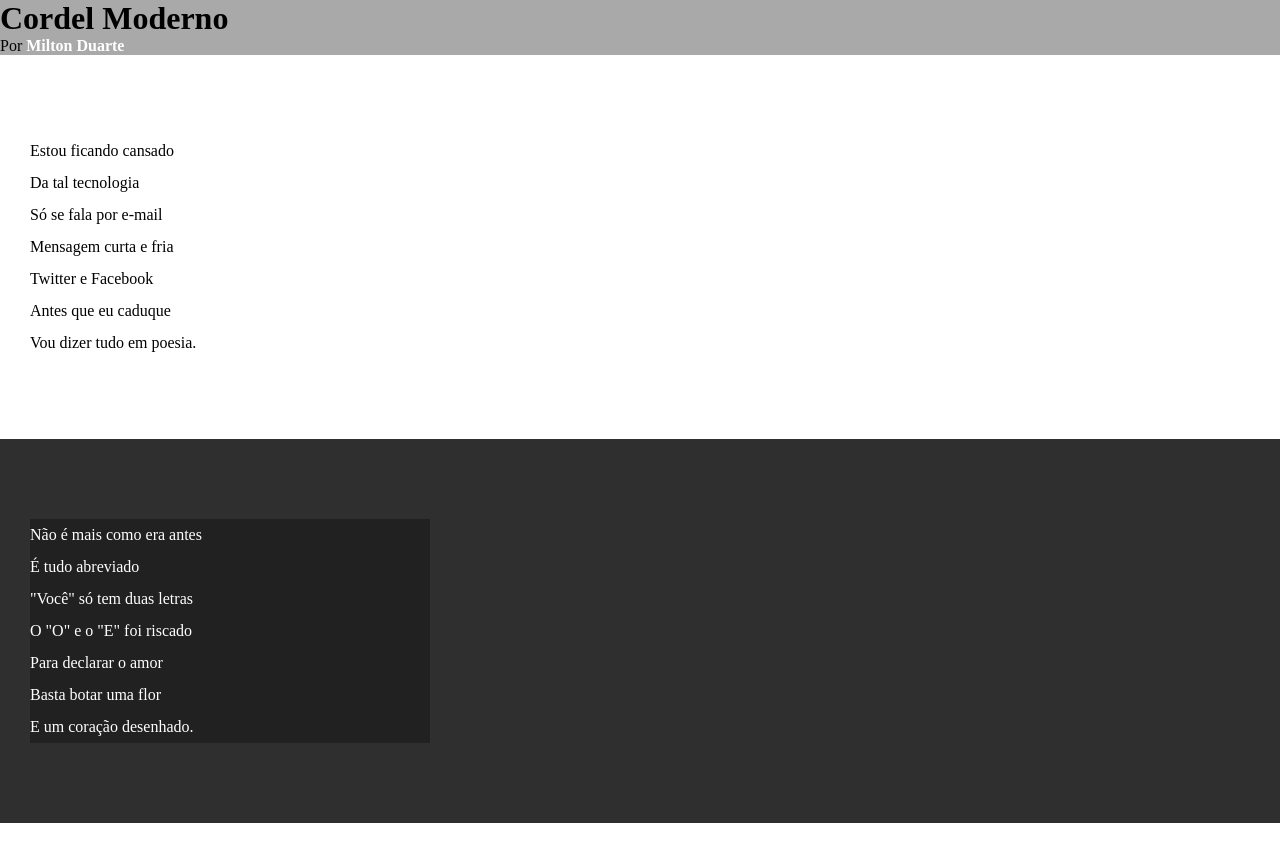
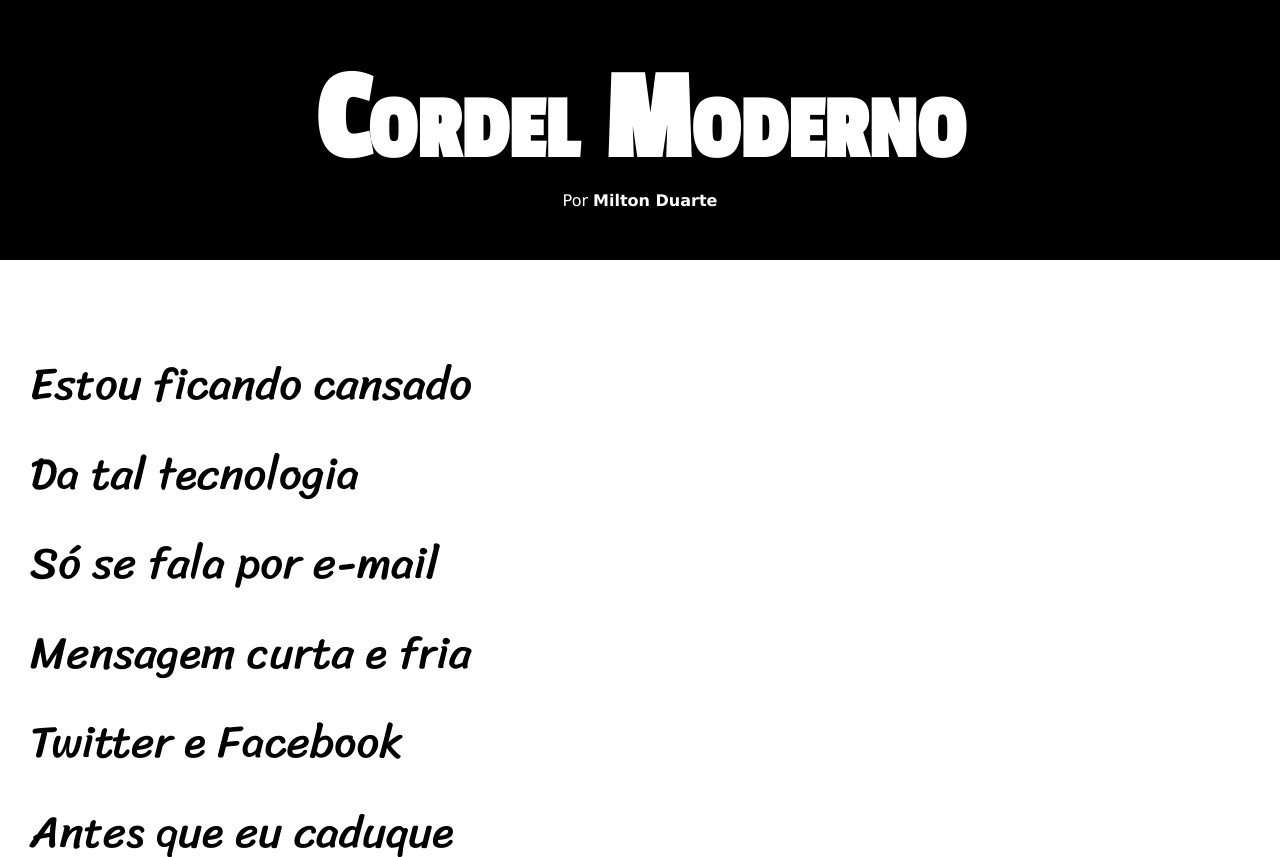
Before and after one commit to marciojunior7/Curso-em-Video-Exercicios-, a plain HTML site: page Desafios/d12/ProjetoCordel.html in a window 1280 px wide. Shown: the top 857 px of the page. Drawn offline with Linux system fonts and the light colour scheme.

Commit message:
Desafio 12 Cordel Moderno Finalizado

```diff
--- a/Desafios/d12/ProjetoCordel.html
+++ b/Desafios/d12/ProjetoCordel.html
@@ -9,8 +9,10 @@
     <title>Projeto Cordel</title>
 </head>
 <body>
-    <h1>Cordel Moderno</h1>
-    <p>Por <a href="https://www.recantodasletras.com.br/poesias/3186743" target="_blank">Milton Duarte</a></p>
+    <header>
+        <h1>Cordel Moderno</h1>
+        <p>Por <a href="https://www.recantodasletras.com.br/poesias/3186743" target="_blank">Milton Duarte</a></p>
+    </header>
 
 
     <section class="normal">
@@ -25,7 +27,7 @@
         </p>
     </section>
 
-    <section class="imagem">
+    <section class="imagem" id="img01">
         <p>
             Não é mais como era antes <br>
             É tudo abreviado <br>
@@ -61,7 +63,7 @@
     </section>
 
 
-    <section class="imagem">
+    <section class="imagem" id="img02">
         <p>
             Tenho saudade das cartas <br>
             Escritas com a própria mão <br>
--- a/Desafios/d12/estilo/style.css
+++ b/Desafios/d12/estilo/style.css
@@ -1,5 +1,14 @@
 @charset "UTF-8";
 
+@import url('https://fonts.googleapis.com/css2?family=Passion+One&family=Sriracha&display=swap');
+
+@import url('https://fonts.googleapis.com/css2?family=Sriracha&display=swap');
+
+:root {
+    --fonte1: verdana, geneva, taboma, sans-serif;
+    --fonte2: 'Passion One', cursive;
+    --fonte3: 'Sriracha', cursive
+}
 * {
     margin: 0px;
     padding: 0px;
@@ -8,6 +17,7 @@
 html, body {
     background-color: darkgray;
     min-height: 100%;
+    font-family: var(--fonte1);
 
 }
 header {
@@ -19,6 +29,8 @@ header {
 header > h1 {
     padding-top: 50px;
     font-variant: small-caps;
+    font-family: var(--fonte2);
+    font-size: 10vw;
 }
 header > p {
     padding-bottom: 50px;
@@ -36,7 +48,12 @@ section {
     padding-bottom: 10vh;
     line-height: 2em;
     padding-left: 30px;
+    font-family: var(--fonte3);
+    font-size: 3.5vw;
 
+}
+section > p {
+    padding-bottom: 2em;
 }
 
 section.normal {
@@ -46,14 +63,28 @@ section.normal {
 section.imagem {
     background-color: rgb(48, 47, 47);
     color: white;
+    box-shadow: inset 6px 6px 13px 0px rgba(0, 0, 0, 0.438);
+    background-size: cover;
+    background-attachment: fixed;
 }
 section.imagem > p {
-    background-color: rgba(0, 0, 0, 0.301);
-    width: 400px;
+    background-color: rgba(0, 0, 0, 0.495);
+    display: inline-block;
+    padding: 5px;
+    text-shadow: 1px 1px 0px black;
+}
+section#img01 {
+    background-image: url('../imagens/background001.jpg');
+    background-position: right center;
+
+}
+section#img02 {
+    background-image: url('../imagens/background002.jpg');
+
 }
 footer {
     background-color: black;
     color: white;
     text-align: center;
-    padding: 10px;
+    padding: 1px;
 }
```
